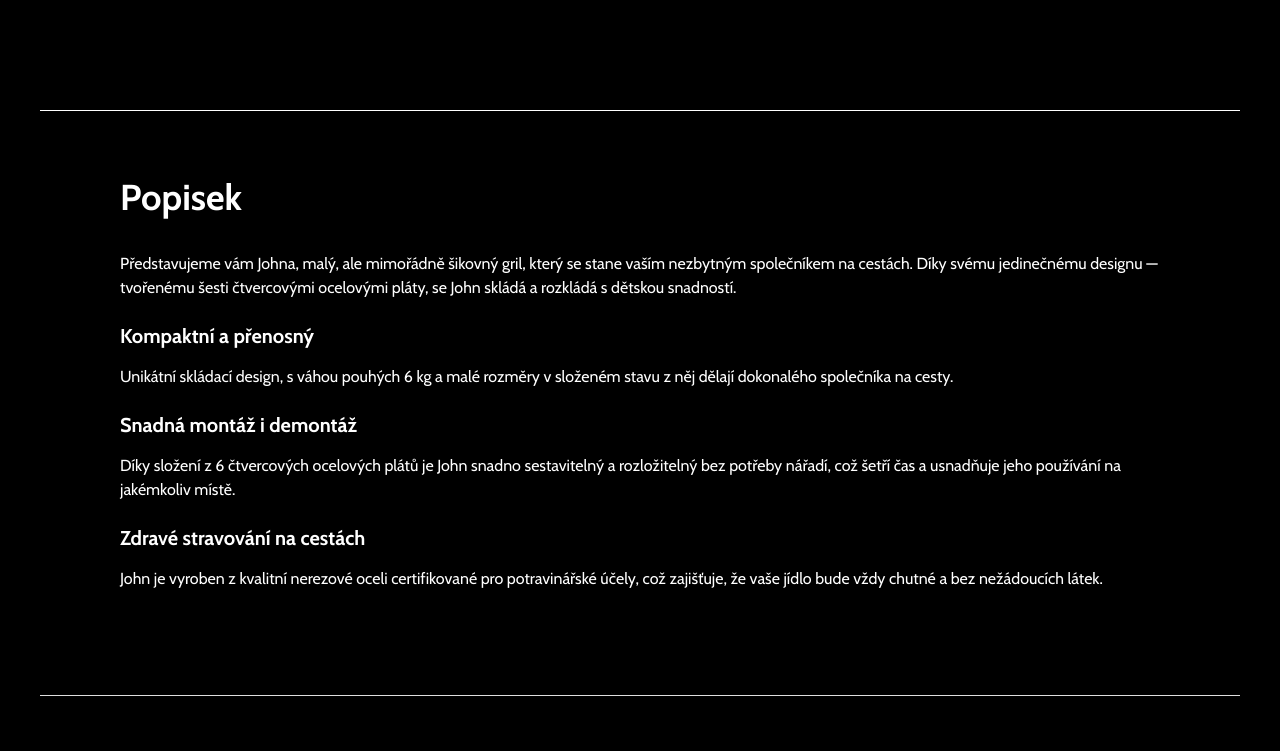
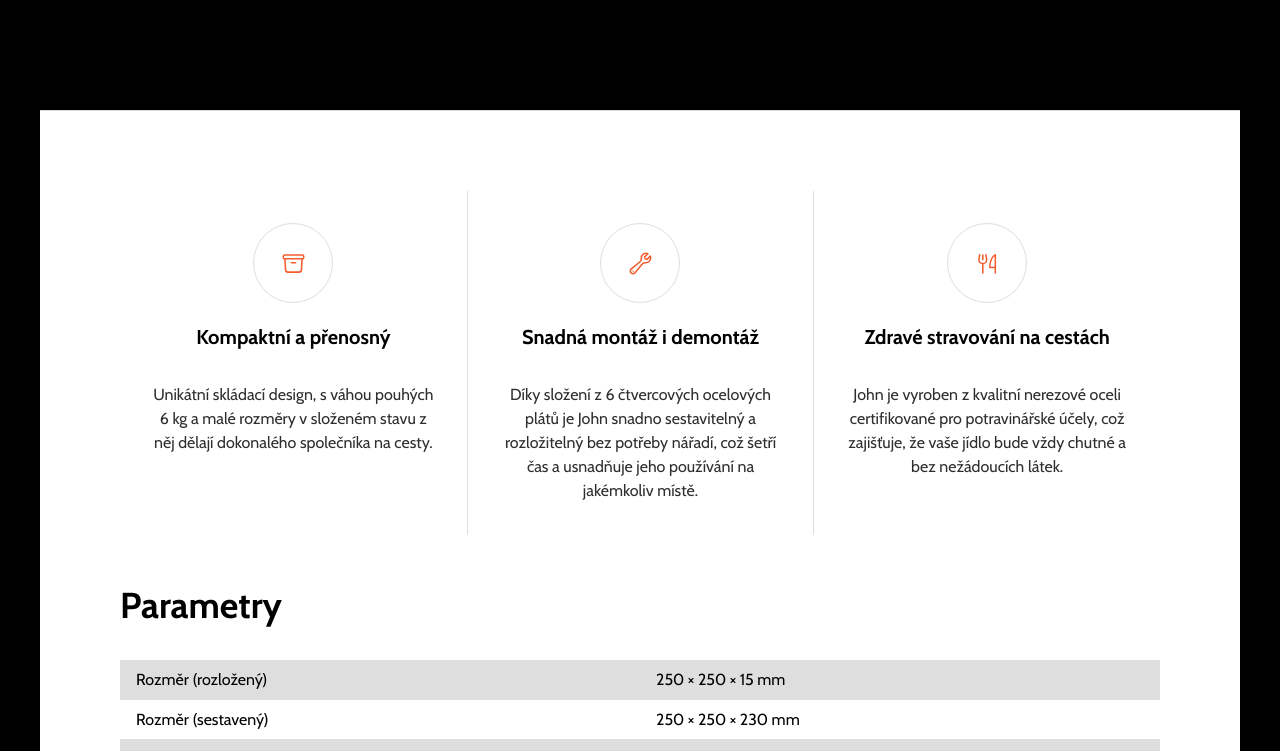
Before and after one commit to Lossmeril/josephs-grills, a Next.js app: page /grily/john in a window 1280 px wide. Shown: the part 946-1697 px from the top of the page. Built offline with nearby package versions, Linux system fonts and the light colour scheme; a web font is replaced by a local one.

Commit message:
feat: product page content division

```diff
--- a/app/grily/john/page.tsx
+++ b/app/grily/john/page.tsx
@@ -80,7 +80,7 @@ const JohnProductPage: React.FC = () => {
               John
             </h1>
             <p className="text-red text-2xl font-bold mb-4">1 999,-</p>
-            <div className="flex flex-row flex-nowrap justify-center gap-8 my-10">
+            {/* <div className="flex flex-row flex-nowrap justify-center gap-8 my-10">
               <PropBox name={"Kompaktní a přenosný"} inv>
                 <HiOutlineArchiveBox size={25} />
               </PropBox>
@@ -90,7 +90,7 @@ const JohnProductPage: React.FC = () => {
               <PropBox name={"Zdravé stravování na cestách"} inv>
                 <PiForkKnife size={25} />
               </PropBox>
-            </div>
+            </div> */}
             <p className="mb-6">
               Představujeme vám Johna, malý, ale mimořádně šikovný gril, který
               se stane vaším nezbytným společníkem na cestách. Díky svému
@@ -121,42 +121,51 @@ const JohnProductPage: React.FC = () => {
             </div>
           </div>
         </section>
-        <section className="border-t border-mutedtext-lightoverflow-x-hidden flex flex-col flex-nowrap p-20">
-          <h2 className="text-4xl font-bold leading-[1.25em] mb-8 -mt-4 ">
-            Popisek
+        <section className="border-t border-mutedtext-light overflow-x-hidden flex flex-col flex-nowrap p-20 bg-white text-black mb-20">
+          {/* --------- UNIQUE SELLING POINTS --------- */}
+          <div className="w-full flex flex-row flex-nowrap mb-16">
+            {/* --------- USP 1  --------- */}
+            <div className="w-1/3 flex flex-col items-center p-8">
+              <PropBox name={""}>
+                <HiOutlineArchiveBox size={25} />
+              </PropBox>
+              <h2 className="text-center text-xl font-bold mb-8">
+                Kompaktní a přenosný
               </h2>
-          <p className="mb-6">
-            Představujeme vám Johna, malý, ale mimořádně šikovný gril, který se
-            stane vaším nezbytným společníkem na cestách. Díky svému jedinečnému
-            designu &mdash; tvořenému šesti čtvercovými ocelovými pláty, se John
-            skládá a rozkládá s dětskou snadností.
-          </p>
-
-          <h3 className="text-xl font-bold leading-[1.25em] mb-4 ">
-            Kompaktní a přenosný
-          </h3>
-          <p className="mb-6">
+              <p className="text-mutedtext-dark text-center">
                 Unikátní skládací design, s váhou pouhých 6 kg a malé rozměry v
                 složeném stavu z něj dělají dokonalého společníka na cesty.
               </p>
-          <h3 className="text-xl font-bold leading-[1.25em] mb-4 ">
+            </div>
+            {/* --------- USP 2  --------- */}
+            <div className="w-1/3 flex flex-col items-center border-l border-mutedtext-light p-8">
+              <PropBox name={""}>
+                <HiOutlineWrench size={25} />
+              </PropBox>
+              <h2 className="text-center text-xl font-bold mb-8">
                 Snadná montáž i demontáž
-          </h3>
-          <p className="mb-6">
+              </h2>
+              <p className="text-mutedtext-dark text-center">
                 Díky složení z 6 čtvercových ocelových plátů je John snadno
                 sestavitelný a rozložitelný bez potřeby nářadí, což šetří čas a
                 usnadňuje jeho používání na jakémkoliv místě.
               </p>
-          <h3 className="text-xl font-bold leading-[1.25em] mb-4 ">
+            </div>
+            {/* --------- USP 3  --------- */}
+            <div className="w-1/3 flex flex-col items-center border-l border-mutedtext-light p-8">
+              <PropBox name={""}>
+                <PiForkKnife size={25} />
+              </PropBox>
+              <h2 className="text-center text-xl font-bold mb-8">
                 Zdravé stravování na cestách
-          </h3>
-          <p className="mb-6">
+              </h2>
+              <p className="text-mutedtext-dark text-center">
                 John je vyroben z kvalitní nerezové oceli certifikované pro
-            potravinářské účely, což zajišťuje, že vaše jídlo bude vždy chutné a
-            bez nežádoucích látek.
+                potravinářské účely, což zajišťuje, že vaše jídlo bude vždy
+                chutné a bez nežádoucích látek.
               </p>
-        </section>
-        <section className="border-t border-mutedtext-light overflow-x-hidden flex flex-col flex-nowrap p-20">
+            </div>
+          </div>
           <h2 className="text-4xl font-bold leading-[1.25em] mb-8 -mt-4 ">
             Parametry
           </h2>
--- a/components/product/productParameters.tsx
+++ b/components/product/productParameters.tsx
@@ -12,8 +12,8 @@ const ProductParameter: React.FC<ProductParameterProps> = ({
   return (
     <div
       className={
-        "w-full flex flex-row flex-nowrap border-[#1e1e1e] border-b h-10 items-center justify-center " +
-        (inverted ? "bg-black" : "bg-[#1e1e1e]")
+        "w-full flex flex-row flex-nowrap border-mutedtext-light border-b h-10 items-center justify-center " +
+        (inverted ? "bg-white" : "bg-mutedtext-light")
       }
     >
       <div className="w-1/2 p-4">{name}</div>
```
Lines whose indentation alone changed are shown as unchanged.
